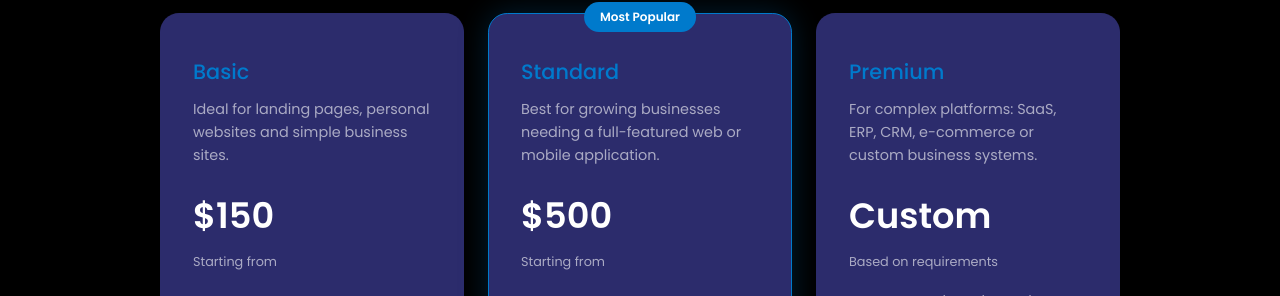
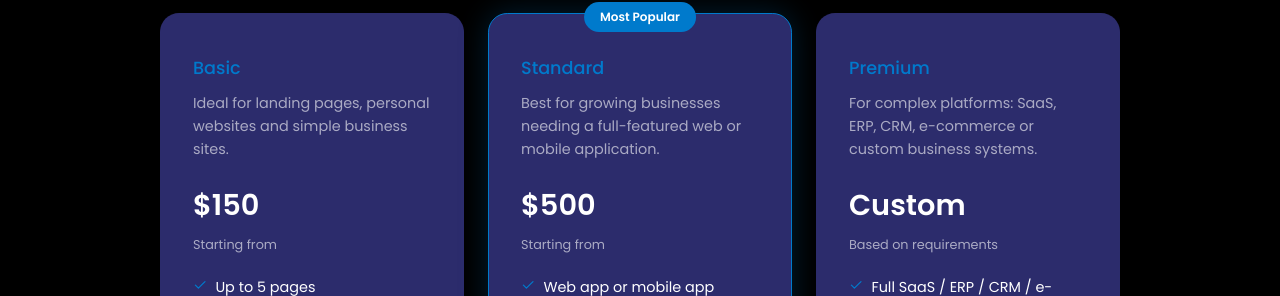
Before and after one commit to sahedalways/React---Portfolio-App-, a React (Create React App) app: page /pricing in a window 1280 px wide. Shown: the part 226-522 px from the top of the page. Built offline with nearby package versions, Linux system fonts and the light colour scheme; no server answers.

Commit message:
Harmonize font sizes on pricing page with other sections

```diff
--- a/src/Components/Pricing/Pricing.css
+++ b/src/Components/Pricing/Pricing.css
@@ -52,7 +52,7 @@
 
 .pricing__name {
     color: var(--color-primary);
-    font-size: 1.3rem;
+    font-size: 1.1rem;
     margin-bottom: 0.5rem;
 }
 
@@ -71,7 +71,7 @@
 }
 
 .pricing__amount {
-    font-size: 2.2rem;
+    font-size: 1.8rem;
     font-weight: 700;
     color: var(--color-white);
 }
@@ -79,9 +79,7 @@
 .pricing__note {
     color: var(--color-light);
     font-size: 0.8rem;
-}
-
-.pricing__features {
+}.pricing__features {
     list-style: none;
     flex: 1;
     margin: 0 0 1.5rem;
--- a/src/Components/Process/Process.css
+++ b/src/Components/Process/Process.css
@@ -77,12 +77,12 @@
 .process__step h3 {
     margin-bottom: 0.5rem;
     color: var(--color-white);
-    font-size: 1.05rem;
+    font-size: 1.1rem;
 }
 
 .process__step p {
     color: var(--color-light);
-    font-size: 0.88rem;
+    font-size: 0.9rem;
     line-height: 1.6;
 }
 
--- a/src/Components/common/FAQ.css
+++ b/src/Components/common/FAQ.css
@@ -61,6 +61,7 @@
 .faq__answer {
     padding: 0 1.5rem 1.2rem;
     color: var(--color-light);
+    font-size: 0.9rem;
     line-height: 1.7;
     white-space: pre-line;
 }
```
